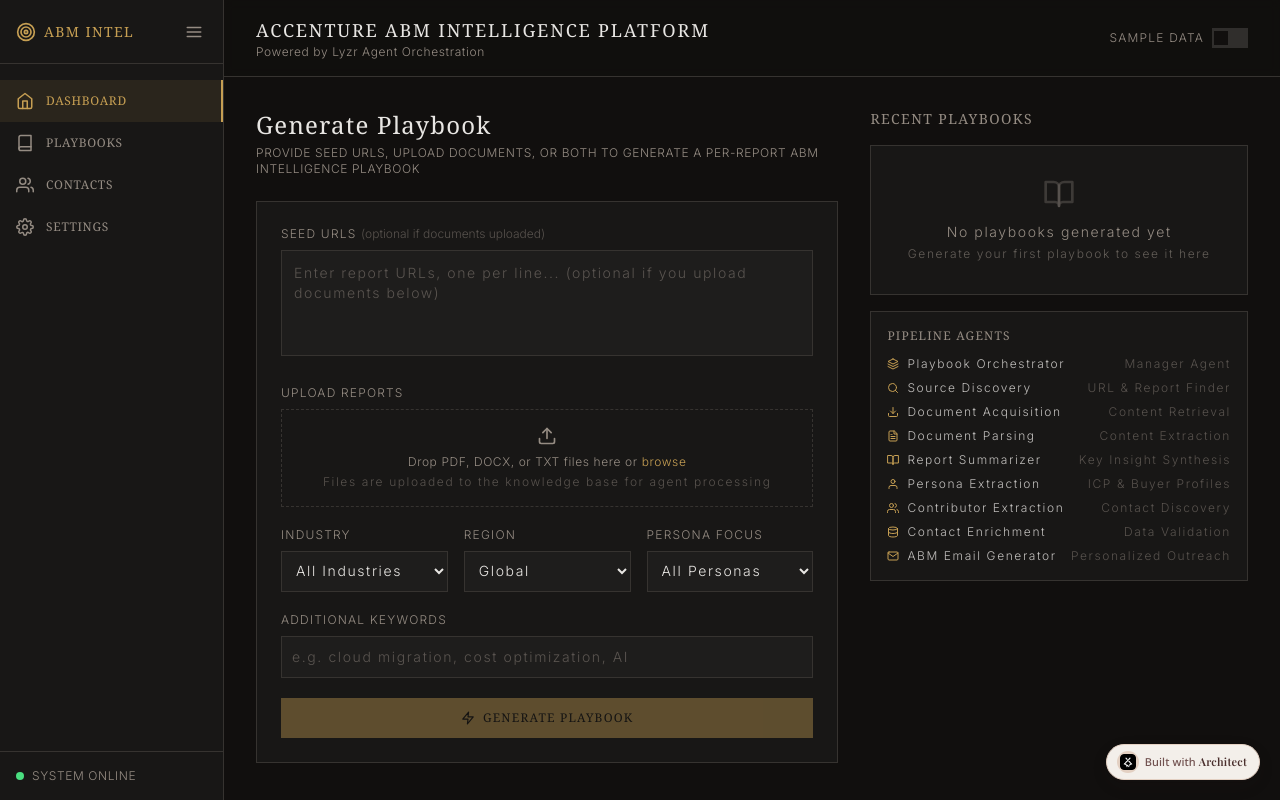
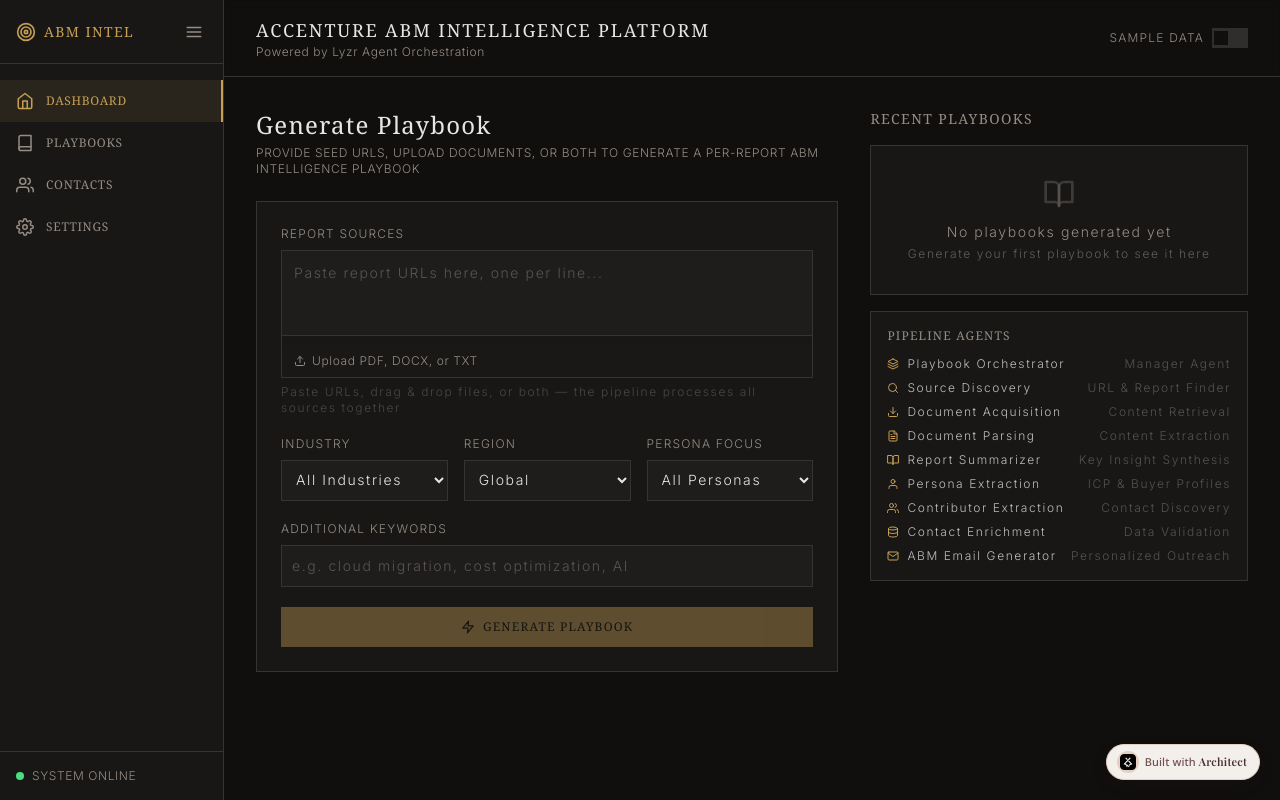
Before and after one commit to Lyzr-Apps/accenture-icp-powerful-port-9uu3, a Next.js app: page / in a window 1280 px wide. Built offline with nearby package versions, Linux system fonts and the light colour scheme.

Commit message:
feat: combined Seed URLs and Upload Reports sections into a unified input area

```diff
--- a/app/page.tsx
+++ b/app/page.tsx
@@ -1199,27 +1199,22 @@
         </div>
 
         <div className="bg-card border border-border p-6 space-y-5">
-          <div>
-            <label className="block text-xs tracking-widest uppercase text-muted-foreground mb-2">Seed URLs <span className="normal-case tracking-normal text-muted-foreground/50">(optional if documents uploaded)</span></label>
-            <textarea
-              value={urls}
-              onChange={(e) => setUrls(e.target.value)}
-              placeholder="Enter report URLs, one per line... (optional if you upload documents below)"
-              rows={4}
-              className="w-full bg-secondary/50 border border-border text-foreground text-sm p-3 focus:outline-none focus:border-primary transition-colors resize-none placeholder:text-muted-foreground/50"
-            />
-          </div>
-
-          {/* File Upload Section */}
-          <div>
-            <label className="block text-xs tracking-widest uppercase text-muted-foreground mb-2">Upload Reports</label>
+          {/* Unified Source Input: URLs + Document Upload */}
+          <div>
+            <label className="block text-xs tracking-widest uppercase text-muted-foreground mb-2">Report Sources</label>
             <div
               onDragOver={(e) => { e.preventDefault(); setIsDragOver(true) }}
               onDragLeave={() => setIsDragOver(false)}
               onDrop={handleDrop}
-              className={`border border-dashed p-4 text-center transition-colors cursor-pointer ${isDragOver ? 'border-primary bg-primary/5' : 'border-border hover:border-primary/40'}`}
-              onClick={() => uploadInputRef.current?.click()}
-            >
+              className={`border transition-colors ${isDragOver ? 'border-primary bg-primary/5' : 'border-border'}`}
+            >
+              <textarea
+                value={urls}
+                onChange={(e) => setUrls(e.target.value)}
+                placeholder="Paste report URLs here, one per line..."
+                rows={3}
+                className="w-full bg-secondary/50 text-foreground text-sm p-3 focus:outline-none transition-colors resize-none placeholder:text-muted-foreground/50 border-0 border-b border-border"
+              />
               <input
                 ref={uploadInputRef}
                 type="file"
@@ -1228,20 +1223,15 @@
                 onChange={(e) => e.target.files && handleFileUpload(e.target.files)}
                 className="hidden"
               />
-              <FiUpload className="mx-auto text-muted-foreground mb-2" size={20} />
-              <p className="text-xs text-muted-foreground tracking-wider">
-                Drop PDF, DOCX, or TXT files here or <span className="text-primary">browse</span>
-              </p>
-              <p className="text-xs text-muted-foreground/50 mt-1">Files are uploaded to the knowledge base for agent processing</p>
-            </div>
-
+
+              {/* Uploaded files list */}
               {uploadedFiles.length > 0 && (
-              <div className="mt-2 space-y-1">
+                <div className="border-b border-border">
                   {uploadedFiles.map((file, idx) => (
-                  <div key={idx} className="flex items-center justify-between py-1.5 px-3 bg-secondary/30 border border-border/50">
+                    <div key={idx} className="flex items-center justify-between py-1.5 px-3 border-b border-border/30 last:border-b-0 bg-secondary/20">
                       <div className="flex items-center gap-2">
                         <FiFileText size={12} className="text-muted-foreground flex-shrink-0" />
-                      <span className="text-xs text-foreground/80 truncate max-w-[200px]">{file.name}</span>
+                        <span className="text-xs text-foreground/80 truncate max-w-[240px]">{file.name}</span>
                         {file.status === 'uploading' && (
                           <span className="flex items-center gap-1 text-xs text-primary">
                             <FiLoader className="animate-spin" size={10} /> Training
@@ -1249,7 +1239,7 @@
                         )}
                         {file.status === 'trained' && (
                           <span className="flex items-center gap-1 text-xs text-green-400">
-                          <FiCheck size={10} /> Trained
+                            <FiCheck size={10} /> Ready
                           </span>
                         )}
                         {file.status === 'failed' && (
@@ -1268,6 +1258,25 @@
                   ))}
                 </div>
               )}
+
+              {/* Upload action bar */}
+              <div className="flex items-center justify-between px-3 py-2 bg-secondary/10">
+                <button
+                  type="button"
+                  onClick={() => uploadInputRef.current?.click()}
+                  className="flex items-center gap-1.5 text-xs text-muted-foreground hover:text-primary transition-colors tracking-wider"
+                >
+                  <FiUpload size={12} />
+                  <span>Upload PDF, DOCX, or TXT</span>
+                </button>
+                <span className="text-xs text-muted-foreground/40">
+                  {urls.trim() ? `${urls.trim().split('\n').filter(u => u.trim()).length} URL${urls.trim().split('\n').filter(u => u.trim()).length !== 1 ? 's' : ''}` : ''}
+                  {urls.trim() && uploadedFiles.length > 0 ? ' + ' : ''}
+                  {uploadedFiles.length > 0 ? `${uploadedFiles.length} file${uploadedFiles.length !== 1 ? 's' : ''}` : ''}
+                </span>
+              </div>
+            </div>
+            <p className="text-xs text-muted-foreground/40 mt-1.5">Paste URLs, drag & drop files, or both — the pipeline processes all sources together</p>
           </div>
 
           <div className="grid grid-cols-3 gap-4">
```
Lines whose indentation alone changed are shown as unchanged.
